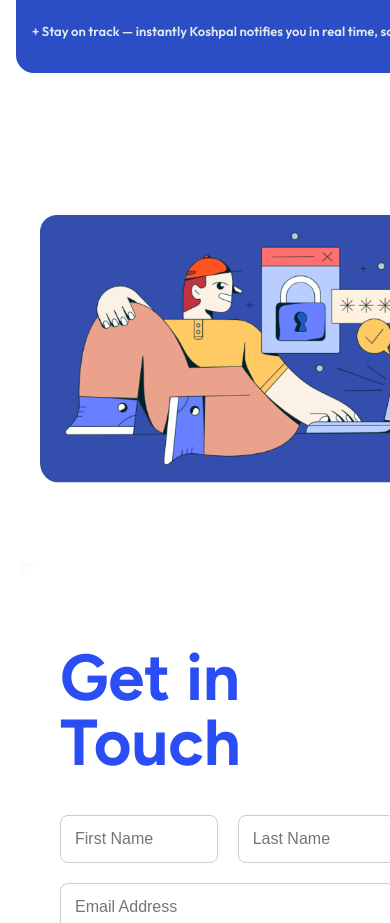
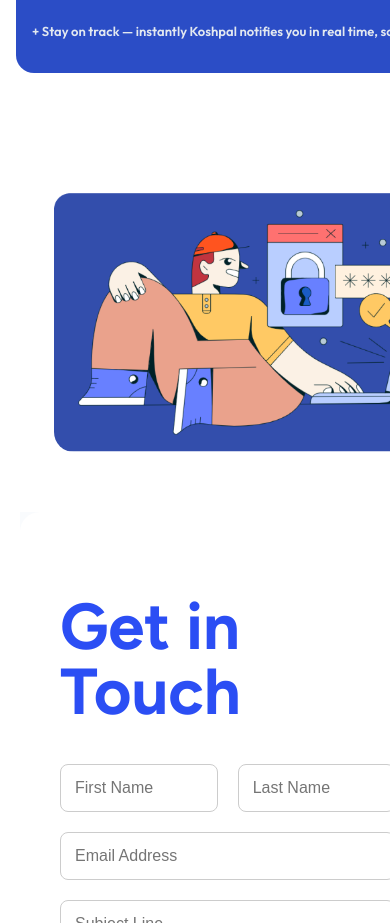
Before and after one commit to Koshpal/web-frontend, a React (Vite) app: page / in a window 390 px wide. Shown: the part 6960-7883 px from the top of the page. Built offline with nearby package versions, Linux system fonts and the light colour scheme; a web font is replaced by a local one.

Commit message:
Update Track.css
make it responsive

```diff
--- a/src/components/Track.css
+++ b/src/components/Track.css
@@ -38,3 +38,36 @@
   background: #3b5fff;
   color: white;
 }
+
+
+
+
+@media (max-width: 768px) {
+  .track-section {
+    padding: 30px 20px;
+  }
+
+  .track-wrapper {
+    max-width: 90%;
+  }
+
+  .track-button {
+    padding: 14px 30px;
+    font-size: 1rem;
+    bottom: 25px;
+    right: 25px;
+  }
+}
+
+@media (max-width: 480px) {
+  .track-section {
+    padding: 20px 12px;
+  }
+
+  .track-button {
+    padding: 12px 24px;
+    font-size: 0.9rem;
+    bottom: 15px;
+    right: 15px;
+  }
+}
```
